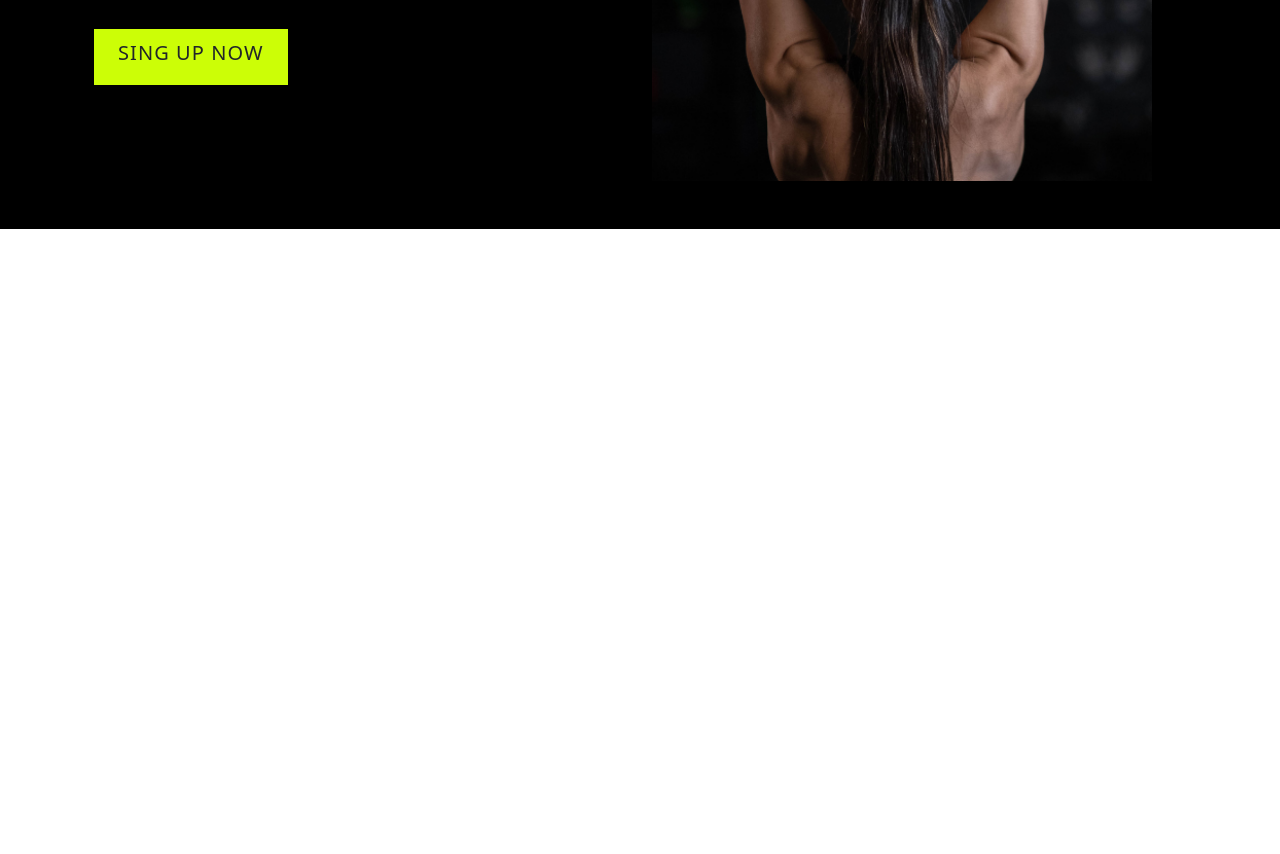
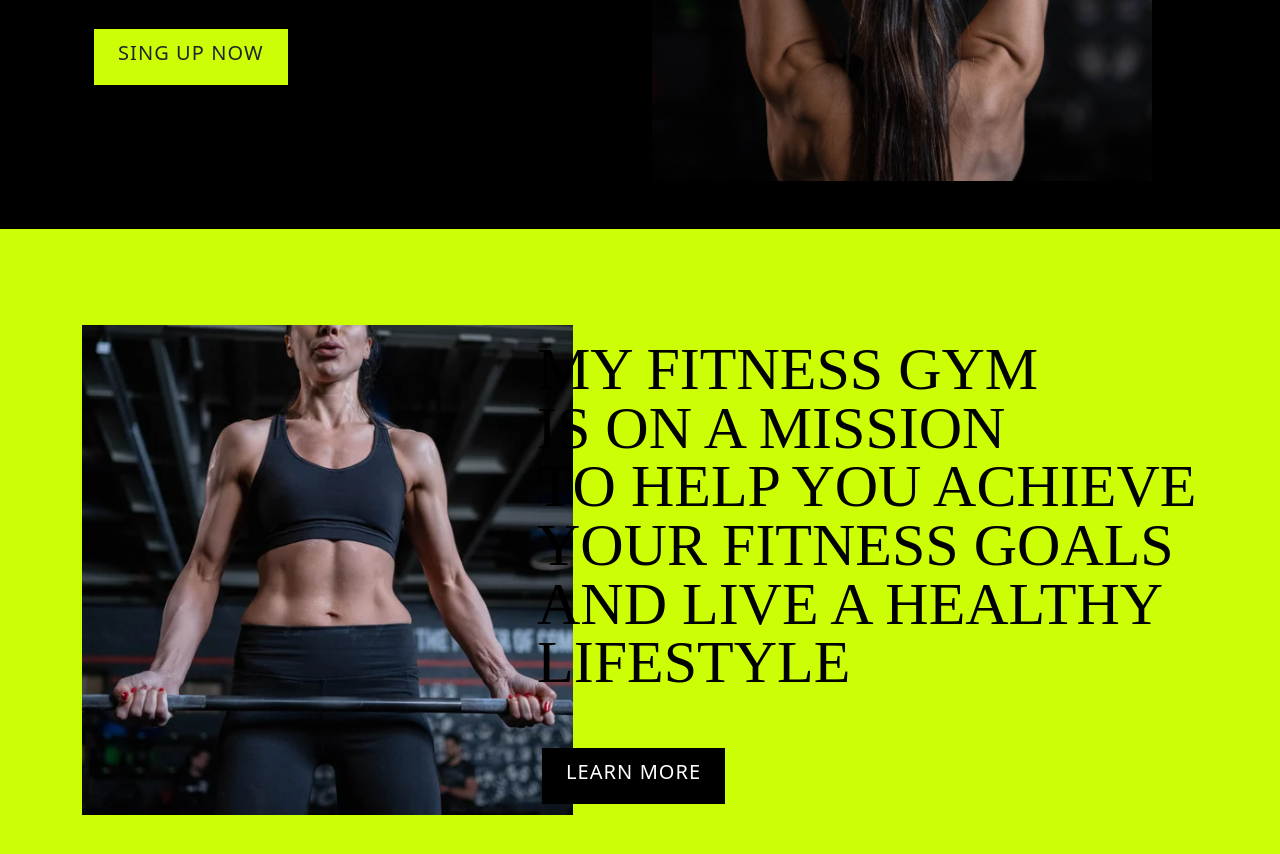
Before and after one commit to marwan-alshalabi/myfitness, a plain HTML site: page index.html in a window 1280 px wide. Shown: the part 574-1428 px from the top of the page. Before the commit the page ends 803 px from the top, so only its background shows below. Drawn offline with nearby package versions, Linux system fonts and the light colour scheme.

Commit message:
add blog 2

```diff
--- a/css/style.css
+++ b/css/style.css
@@ -1,7 +1,7 @@
 .body{
     font-family: YAFdJl3zAt0-0;
 }
-
+/* blog 1 */
 .banner{
     background-color: black;
 }
@@ -25,7 +25,8 @@
     letter-spacing: 0em;
 
   }
-  .top-text{
+
+.top-text{
     padding-top: 90px;
   }
 
@@ -34,7 +35,7 @@
     z-index: 7;
   }
 
-.btn{
+.btn-1{
     border: 20px;
     background-color: #ccfe06;
     border-radius: 0px 0px 0px 0px;
@@ -46,11 +47,11 @@
 
   }
 
-.btn h5{
+.btn-1 h5{
     padding: inherit;
   }
 
-  .banner .banner-3 .cirlce-text, h4  {
+.cirlce-text, h4  {
     color: black;
     font-family: YAFdJl3zAt0-0;
     border-radius: 50%;
@@ -83,3 +84,38 @@
     height: 120px;
     overflow: hidden;
   }
+
+/* blog 2 */
+.blog-2 {
+background-color: #ccfe06
+}
+
+.text-2 {
+    color: black;
+    font-size: 60px;
+    font-family: YAFdJl3zAt0-0;
+    line-height: 0.97767813em;
+    text-transform: uppercase;
+    letter-spacing: 0em;
+    margin-left: -115px;
+    margin-top: 15px;
+}
+
+
+.btn-2{
+    margin-left: -110px;
+    text-decoration: none;
+    color: white;
+    border: 20px;
+    background-color: black;
+    border-radius: 0px 0px 0px 0px;
+    -webkit-border-radius: 0px 0px 0px 0px;
+    -moz-border-radius: 0px 0px 0px 0px;
+
+    text-transform: uppercase;
+    letter-spacing: 0.067em;
+}
+
+.btn-2 h5{
+    padding: inherit;
+}
--- a/index.html
+++ b/index.html
@@ -12,7 +12,7 @@
   </head>
   <body>
 
-
+   <!-- blog1 start -->
     <section class="banner">
       <div class="container banner-1">
         <div class='nav-brand'>
@@ -20,12 +20,12 @@
             <img src='img/Logo.png' alt='Official logo' >
           </a>
          </div>
-        <div class="container  pt-5 banner-2">
+        <div class="container pt-5 banner-2">
           <div class="row">
 
             <div class="col-lg-6 py-5 my-5 text-1">
                 <h1 class="top-text">IT'S TIME TO <br/>BE HEALTHY <br/> AND IN <br/> GREAT SHAPE</h1>
-               <a href=""class="btn my-5"> <h5>SING UP NOW</h5> </a>
+               <a href=""class="btn btn-1 my-5"> <h5>SING UP NOW</h5> </a>
             </div>
 
             <div class="col-lg-6  my-5 img-1">
@@ -39,6 +39,23 @@
         </div>
       </div>
     </section>
+    <!-- blog1 end -->
+
+    <!-- blog2 strat -->
+    <section class="blog-2">
+      <div class="container">
+        <div class="row ">
+          <div class="col-lg-6 py-5 my-5">
+            <img src="img/blog2.png" alt="">
+          </div>
+          <div class="col-lg-6 py-5 my-5">
+            <h1 class="text-2">MY FITNESS GYM <br/> IS ON A MISSION <br/> TO HELP YOU ACHIEVE <br/>  YOUR FITNESS GOALS <br/> AND LIVE A HEALTHY <br/>  LIFESTYLE</h1>
+            <a href=""class="btn btn-2 my-5"> <h5>LEARN MORE</h5> </a>
+          </div>
+        </div>
+      </div>
+    </section>
+    <!-- blog2 end -->
 
 
 
```
